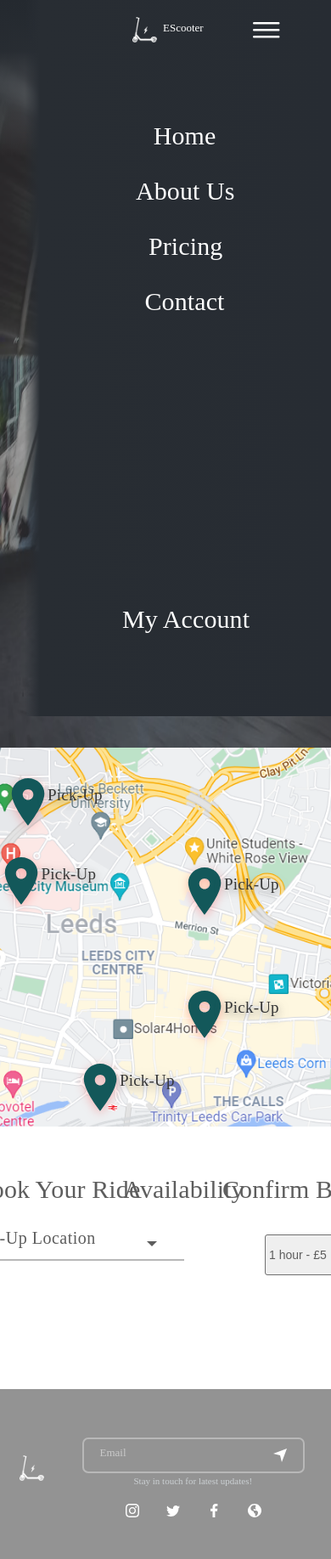
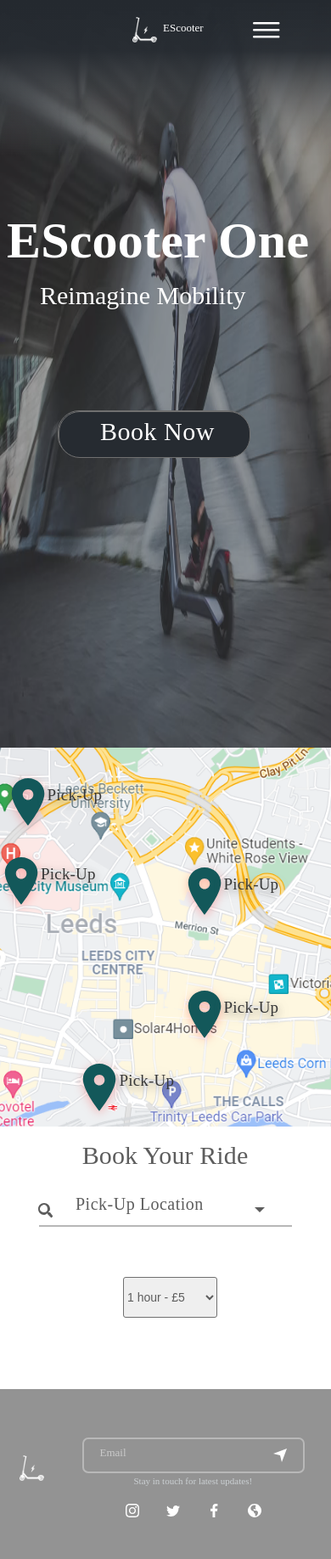
Before and after one commit to Maverick-Low/E-Scooter-Website, a Flask app: page / in a window 390 px wide. Shown: the whole page at 85% size. Run offline with Flask 2, Linux system fonts and the light colour scheme; data comes from the database, SQL or seed files in the repository.

Commit message:
Main menu/ homepage/ booking system now fully responsive. Mobile menu added.

```diff
--- a/app/static/Base.css
+++ b/app/static/Base.css
@@ -44,14 +44,14 @@
 }
 .sticky {
 	position: fixed;
-	top:0;
+	top:0px;
 	width: 100%;
 }
 .content{
-	padding: 16px;
+	padding: 0px;
 }
 .sticky + .content {
-	padding-top: 109px
+	padding-top: 0px
 }
 #base_r {
 	fill: url(#base_r);
@@ -687,8 +687,8 @@
 /*For Mobile*/
 .mobile_menu{
 	position: absolute;
-    width: 361px;
-    height: 843px;
+    width: 11px;
+    height: 879px;
     right: 0px;
     top: 0px;
     overflow: visible;
@@ -705,11 +705,14 @@
     right: 60px;
     top: 26px;
     overflow: visible;
+	cursor: pointer;
+	background-color: inherit;
 }
 .Component_34___5 {
+	display: none;
     position: absolute;
     width: 361px;
-    height: 843px;
+    height: 100%;
     right: 0px;
     top: 0px;
     overflow: visible;
@@ -720,8 +723,8 @@
 .Rectangle_1486_cr {
     position: absolute;
     overflow: visible;
-    width: 361px;
-    height: 843px;
+    width: 100%;
+    height: 100%;
     left: 0px;
     top: 0px;
 }
@@ -761,9 +764,17 @@
     top: 15.76px;
     transform: matrix(1,0,0,1,0,0);
 }
+.container_menu{
+	left: 151px;
+    top: 145px;
+    position: absolute;
+    overflow: visible;
+	width: 100%;
+	height: 100%;
+}
 #Home_cz {
-    left: 151px;
-    top: 145px;
+    left: 0px;
+    top: 0px;
     position: absolute;
     overflow: visible;
     width: 75px;
@@ -777,10 +788,12 @@
     font-size: 30px;
     color: rgba(255,255,255,1);
     letter-spacing: 0.1px;
+	background-color: inherit;
+	cursor: pointer;
 }
 #About_Us_c {
-    left: 131px;
-    top: 210px;
+    left: -20px;
+    top: 65px;
     position: absolute;
     overflow: visible;
     width: 115px;
@@ -794,10 +807,12 @@
     font-size: 30px;
     color: rgba(255,255,255,1);
     letter-spacing: 0.1px;
+	background-color: inherit;
+	cursor: pointer;
 }
 #Pricing_c {
-    left: 146px;
-    top: 275px;
+    left: -5px;
+    top: 130px;
     position: absolute;
     overflow: visible;
     width: 85px;
@@ -811,10 +826,12 @@
     font-size: 30px;
     color: rgba(255,255,255,1);
     letter-spacing: 0.1px;
+	background-color: inherit;
+	cursor: pointer;
 }
 #Contact_c {
-    left: 139px;
-    top: 340px;
+    left: -12px;
+    top: 195px;
     position: absolute;
     overflow: visible;
     width: 99px;
@@ -828,6 +845,8 @@
     font-size: 30px;
     color: rgba(255,255,255,1);
     letter-spacing: 0.1px;
+	background-color: inherit;
+	cursor: pointer;
 }
 #Line_4_c {
     fill: transparent;
@@ -843,8 +862,8 @@
     position: absolute;
     width: 114px;
     height: 1px;
-    left: 131px;
-    top: 201px;
+    left: -20px;
+    top: 56px;
     transform: matrix(1,0,0,1,0,0);
 }
 #Line_5_c {
@@ -861,8 +880,8 @@
     position: absolute;
     width: 114px;
     height: 1px;
-    left: 131px;
-    top: 266px;
+    left: -20px;
+    top: 121px;
     transform: matrix(1,0,0,1,0,0);
 }
 #Line_6_c {
@@ -879,13 +898,13 @@
     position: absolute;
     width: 114px;
     height: 1px;
-    left: 131px;
-    top: 331px;
+    left: -20px;
+    top: 186px;
     transform: matrix(1,0,0,1,0,0);
 }
 #My_Account_c {
-    left: 115px;
-    top: 714px;
+    left: -36px;
+    top: 400px;
     position: absolute;
     overflow: visible;
     width: 147px;
@@ -899,4 +918,6 @@
     font-size: 30px;
     color: rgba(255,255,255,1);
     letter-spacing: 0.1px;
+	background-color: inherit;
+	cursor: pointer;
 }
--- a/app/static/Main.css
+++ b/app/static/Main.css
@@ -141,6 +141,7 @@ html{
 	color: rgba(93,93,93,1);
 	letter-spacing: 0.1px;
 }
+
 input[type=text]{
 	width: 100%;
 	box-sizing: border-box;
@@ -268,12 +269,19 @@ input[type=text]{
 	top: 0px;
 	transform: matrix(1,0,0,1,0,0);
 }
-#Reimagine_Mobility {
-	left: 242px;
-	top: 331px;
+.container_4{
+	left: 203px;
+	top: 249px;
 	position: absolute;
 	overflow: visible;
 	width: 269px;
+}
+#Reimagine_Mobility {
+	left: 39px;
+	top: 82px;
+	position: absolute;
+	overflow: visible;
+	width: 383px;
 	white-space: nowrap;
 	text-align: left;
 	font-family: Sharp Sans No1;
@@ -283,8 +291,8 @@ input[type=text]{
 	color: rgba(255,255,255,1);
 }
 #EScooter_One {
-	left: 203px;
-	top: 249px;
+	left: 0px;
+	top: 0px;
 	position: absolute;
 	overflow: visible;
 	width: 383px;
@@ -301,8 +309,8 @@ input[type=text]{
 	position: absolute;
 	width: 226px;
 	height: 55px;
-	left: 263px;
-	top: 483px;
+	left: 60px;
+	top: 234px;
 	overflow: visible;
 }
 .btn_Rectangle_665 {
@@ -342,6 +350,10 @@ input[type=text]{
 	letter-spacing: 0.5px;
 	cursor: pointer;
 }
+@media screen and (max-width: 900px){
+	.container_4{left: calc(50% - 187px)}
+}
+
 #Group_1516 {
 	position: absolute;
 	width: 211px;
@@ -375,7 +387,7 @@ input[type=text]{
 	position: absolute;
 	width: 1450px;
 	height: 838px;
-	left: calc(50% - 725px);
+	left: calc(50% - 725.5px);
 	top: 535px;
 	overflow: visible;
 }
@@ -383,7 +395,7 @@ input[type=text]{
 	position: absolute;
 	width: 1450px;
 	height: 838px;
-	left: calc(50% - 725px);
+	left: calc(50% - 725.5px);
 	top: 535px;
 	overflow: visible;
 }
@@ -648,11 +660,11 @@ input[type=text]{
 	top: 1326px;
 }
 .container{
+	margin: auto;
 	position: absolute;
 	overflow: visible;
 	width: 100%;
 	height: 309px;
-	left: 0px;
 	top: 1326px;
 }
 .container_1554{
@@ -660,7 +672,7 @@ input[type=text]{
 	overflow: visible;
 	width: 500px;
 	height: 300px;
-	left: calc(20% - 160px);
+	left: calc(20% - 130px);
 	top: 0px;
 }
 #Book_Your_Ride {
@@ -745,7 +757,7 @@ input[type=text]{
 	right: calc(20% - 250px);
 	top: 0px;
 }
-#Confirm_Booking {
+.Confirm_Booking {
 	left: 0px;
 	top: 59px;
 	position: absolute;
@@ -826,10 +838,10 @@ input[type=text]{
 	overflow: visible;
 	width: 200px;
 	height: 200px;
-	left: calc(50% - 100px);
+	left: calc(50% - 108px);
 	top: 0px;
 }
-#Availability {
+.Availability {
 	left: 0px;
 	top: 59px;
 	position: absolute;
@@ -948,6 +960,31 @@ input[type=text]{
 }
 .show {display: block;}
 
+@media screen and (max-width: 900px){
+	.container_1554 {
+		left: calc(50% - 150px);
+		top: -40px;
+		height: 1px;
+	}
+	.container_2{
+		left: calc(50% - 120px);
+		top: 15px;
+		height: 10px;
+	}
+	.Availability{
+		top: -30px;
+		display: none;
+	}
+	.container_3{
+		left: calc(50% - 100px);
+		top: 50px;
+		height: 10px;
+	}
+	.Confirm_Booking{
+		top: -30px;
+		display: none;
+	}
+}
 
 /* External code - select menu css from https://www.w3schools.com/howto/howto_custom_select.asp */
 /* The container must be positioned relative: */
--- a/app/templates/Base/Website_Base.html
+++ b/app/templates/Base/Website_Base.html
@@ -144,38 +144,34 @@
 				<stop offset="0.0501" stop-color="#282d33" stop-opacity="1"></stop>
 				<stop offset="1" stop-color="#272c33" stop-opacity="1"></stop>
 			</linearGradient>
-			<rect id="Rectangle_1486_cr" rx="0" ry="0" x="0" y="0" width="361" height="843">
+			<rect id="Rectangle_1486_cr" rx="0" ry="0" x="0" y="0" width="100%" height="100%">
 			</rect>
 		</svg>
-		<div id="Home_cz">
-			<span>Home</span>
-		</div>
-		<div id="About_Us_c">
-			<span>About Us</span>
-		</div>
-		<div id="Pricing_c">
-			<span>Pricing</span>
-		</div>
-		<div id="Contact_c">
-			<span>Contact</span>
-		</div>
-		<svg class="Line_4_c" viewBox="0 0 114 1">
+		<div class = "container_menu">
+		<button id="Home_cz" onclick="window.location.href='/'">Home</button>
+		<button id="About_Us_c" onclick="window.location.href='/error404'">About Us</button>
+		<button id="Pricing_c" onclick="window.location.href='/error404'">Pricing</button>
+		<button id="Contact_c" onclick="window.location.href='/error404'">Contact</button>
+		<svg class="Line_4_c" viewBox="0 0 114 1" preserveAspectRatio="none">
 			<path id="Line_4" d="M 0 0 L 114 0">
 			</path>
 		</svg>
-		<svg class="Line_5_c" viewBox="0 0 114 1">
+		<svg class="Line_5_c" viewBox="0 0 114 1" preserveAspectRatio="none">
 			<path id="Line_5" d="M 0 0 L 114 0">
 			</path>
 		</svg>
-		<svg class="Line_6_c" viewBox="0 0 114 1">
+		<svg class="Line_6_c" viewBox="0 0 114 1" preserveAspectRatio="none">
 			<path id="Line_6" d="M 0 0 L 114 0">
 			</path>
 		</svg>
-		<div id="My_Account_c">
-			<span>My Account</span>
+		{% if session.get("email") %}
+		<button id="My_Account_c" onclick="window.location.href='/dashboard'">My Account</button>
+		{% else %}
+		<button id="My_Account_c" onclick="window.location.href='/login'">Login</button>
+		{% endif %}
 		</div>
 	</div>
-	<div id="Icon_ionic-ios-menu">
+	<button id="Icon_ionic-ios-menu" onclick="mobileMenu()">
 			<svg class="Path_1089" viewBox="4.5 10.125 31.52 2.627">
 				<path id="Path_1089" d="M 34.70621871948242 12.75162696838379 L 5.813313484191895 12.75162696838379 C 5.090990543365479 12.75162696838379 4.499999523162842 12.16063499450684 4.499999523162842 11.43831348419189 L 4.499999523162842 11.43831348419189 C 4.499999523162842 10.71599102020264 5.090990543365479 10.12499904632568 5.813313484191895 10.12499904632568 L 34.70621871948242 10.12499904632568 C 35.42853927612305 10.12499904632568 36.01953125 10.71599102020264 36.01953125 11.43831348419189 L 36.01953125 11.43831348419189 C 36.01953125 12.16063499450684 35.42853927612305 12.75162696838379 34.70621871948242 12.75162696838379 Z">
 				</path>
@@ -188,7 +184,7 @@
 				<path id="Path_1091" d="M 34.70621871948242 26.25162696838379 L 5.813313484191895 26.25162696838379 C 5.090990543365479 26.25162696838379 4.499999523162842 25.66063499450684 4.499999523162842 24.93831253051758 L 4.499999523162842 24.93831253051758 C 4.499999523162842 24.21599006652832 5.090990543365479 23.62499809265137 5.813313484191895 23.62499809265137 L 34.70621871948242 23.62499809265137 C 35.42853927612305 23.62499809265137 36.01953125 24.21599006652832 36.01953125 24.93831253051758 L 36.01953125 24.93831253051758 C 36.01953125 25.66063499450684 35.42853927612305 26.25162696838379 34.70621871948242 26.25162696838379 Z">
 				</path>
 			</svg>
-	</div>
+	</button>
 	</div>
 	<div id="Group_6">
 			<div class="btn_EScooter">
@@ -199,6 +195,22 @@
 </div>
 </body>
 <script>
+var x = 0;
+function mobileMenu(){
+	var mobileMenu = document.getElementsByClassName('Component_34___5');
+	if (x == 0){
+		x = 1;
+		for (var i = 0; i < mobileMenu.length; i ++) {
+            mobileMenu[i].style.display = 'inline-block';
+        }
+	}
+	else if (x == 1){
+		x = 0;
+		for (var i = 0; i < mobileMenu.length; i ++) {
+            mobileMenu[i].style.display = 'none';
+        }
+	}
+}
 window.onscroll = function() {myFunction()};
 var header = document.getElementById("myheader");
 var sticky = header.offsetTop;
@@ -207,7 +219,7 @@ function myFunction() {
   if (window.pageYOffset > sticky) {
     header.classList.add("sticky");
   } else {
-    header.classList.remove("sticky");
+    header.classList.add("sticky");
   }
 }
 </script>
--- a/app/templates/Main/Website_Main.html
+++ b/app/templates/Main/Website_Main.html
@@ -82,7 +82,7 @@
 	<div class="container">
 	{{form.hidden_tag() }}
 	<div class="container_2">
-	<div id="Availability">
+	<div class="Availability">
 		<span>Availability</span>
 	</div>
 	<div id="Scooters_Available__1">
@@ -90,11 +90,10 @@
 	</div>
 	<div id="Scooters_Available__0">
     		<h3 style="font-size: 15px"> No scooters available </h3>
-		 	<h3 style="font-size: 15px"> at this location currently </h3>
 	</div>
 	</div>
 	<div class="container_3">
-	<div id="Confirm_Booking">
+	<div class="Confirm_Booking">
 		<span>Confirm Booking</span>
 	</div>
     {{ form.hire_period (class="n__Hours")}}
@@ -132,7 +131,7 @@
 	</div>
 	</div>
 	</div>
-<!--	Json script from: https://dataanalyticsireland.ie/2021/12/13/how-to-pass-a-javascript-variable-to-python-using-json/ -->
+	<div class = "container_4">
 	<div id="Reimagine_Mobility">
 		<span>Reimagine Mobility</span>
     </div>
@@ -145,6 +144,7 @@
       </div>
       <div class="Book_Now">
           <button class="btn_Book_Now" onclick="window.location.href='#Rectangle_664'" >Book Now</button>
+      </div>
     </div>
 	</div>
 </div>
```
Also changed, not shown: Prototype/Mobile Main/iPhone_Main___1.html (+0 -226 lines). Lines whose indentation alone changed are shown as unchanged.
